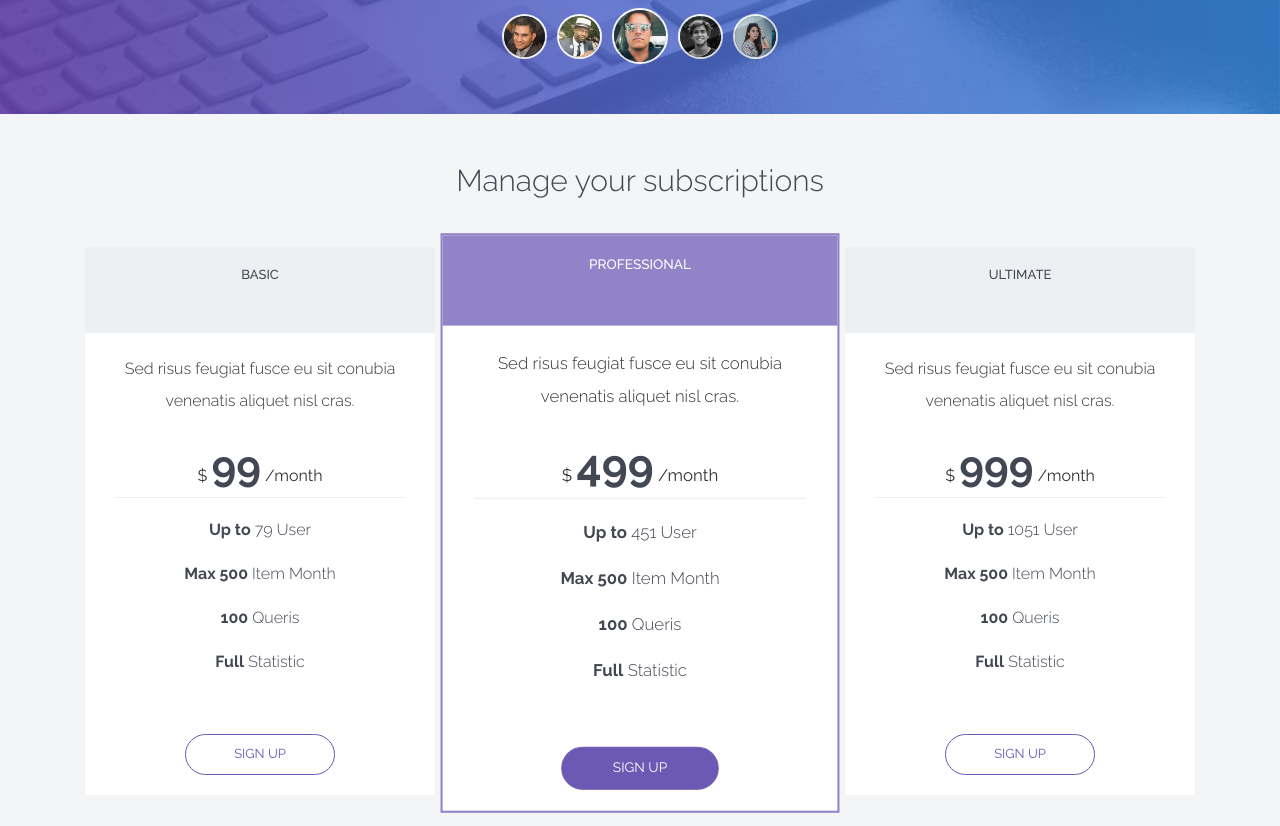
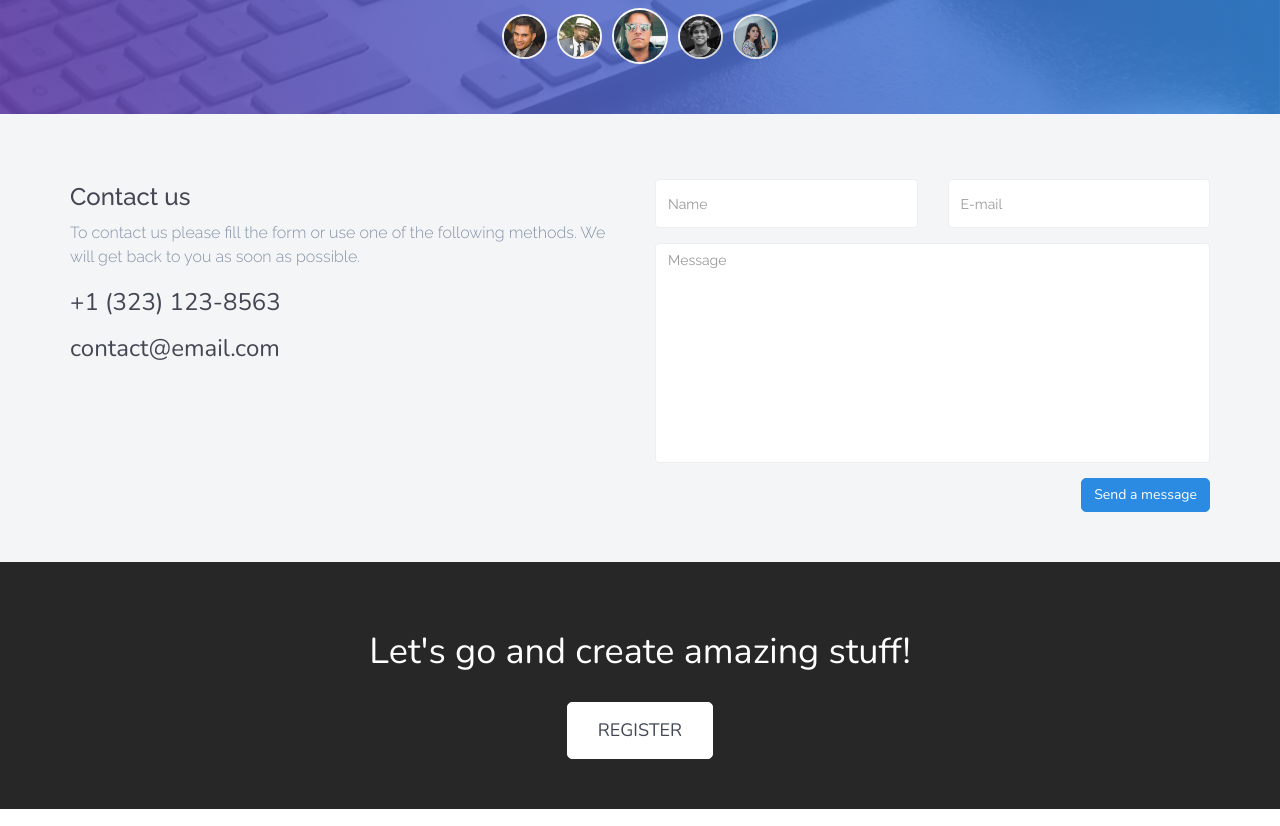
Before and after one commit to B4sti3n/IOTA-Wallet, a plain HTML site: page Web/index.html in a window 1280 px wide. Shown: the part 2614-3440 px from the top of the page. Drawn offline with nearby package versions, Linux system fonts and the light colour scheme.

Commit message:
Modification

```diff
--- a/Web/index.html
+++ b/Web/index.html
@@ -269,109 +269,6 @@
     </div>
   </div>
   </div>
-</section><section class="pricing-default bg-gray" id="pricing">
-  <h2 class="section-heading dark">Manage your subscriptions</h2>
-  <div class="container">
-    <div class="row pricing-container">
-      <div class="default-pricing-table col-md-12 mt-50">
-        <!-- Single Table -->
-        <div class="col-md-4 wow fadeInLeft">
-          <div class="single-pricing-table text-center">
-            <!-- Heading -->
-            <div class="pricing-table-heading">
-              <h2>Basic</h2>
-            </div>
-            <p class="description">
-              Sed risus feugiat fusce eu sit conubia venenatis aliquet nisl cras.
-            </p>
-            <!-- Price -->
-            <div class="price">
-              <span class="bucks">$</span>
-              <span><b class="value">99</b> /month</span>
-              <hr class="margin-md" />
-            </div>
-
-            <!-- Price Item -->
-            <div class="pricing-item">
-              <ul>
-                <li><p><strong>Up to</strong> 79 User</p></li>
-                <li><p><strong>Max 500</strong> Item Month</p></li>
-                <li><p><strong>100</strong> Queris</p></li>
-                <li><p><strong>Full</strong> Statistic</p></li>
-              </ul>
-            </div>
-
-            <!-- Button -->
-            <div class="pricing-button">
-              <a href="\Design\Login\index.html" class="btn btn-pricing">Sign Up</a>
-            </div>
-          </div>
-        </div>
-        <!-- Single Table -->
-        <div class="col-md-4 no-padding wow fadeInUp">
-          <div class="single-pricing-table pricing-special text-center">
-            <!-- Heading -->
-            <div class="pricing-table-heading">
-              <h2>Professional</h2>
-            </div>
-            <p class="description">
-              Sed risus feugiat fusce eu sit conubia venenatis aliquet nisl cras.
-            </p>
-            <!-- Price -->
-            <div class="price">
-              <span class="bucks">$</span>
-              <span><b class="value">499</b> /month</span>
-              <hr class="margin-md" />
-            </div>
-            <!-- Price Item -->
-            <div class="pricing-item">
-              <ul>
-                <li><p><strong>Up to</strong> 451 User</p></li>
-                <li><p><strong>Max 500</strong> Item Month</p></li>
-                <li><p><strong>100</strong> Queris</p></li>
-                <li><p><strong>Full</strong> Statistic</p></li>
-              </ul>
-            </div>
-            <!-- Button -->
-            <div class="pricing-button">
-              <a href="#" class="btn btn-pricing filled">Sign Up</a>
-            </div>
-          </div>
-        </div>
-        <!-- Single Table -->
-        <div class="col-md-4 wow fadeInRight">
-          <div class="single-pricing-table text-center ">
-            <!-- Heading -->
-            <div class="pricing-table-heading">
-              <h2>Ultimate</h2>
-            </div>
-            <p class="description">
-              Sed risus feugiat fusce eu sit conubia venenatis aliquet nisl cras.
-            </p>
-            <!-- Price -->
-            <div class="price">
-              <span class="bucks">$</span>
-              <span><b class="value">999</b> /month</span>
-              <hr class="margin-md" />
-            </div>
-            <!-- Price Item -->
-            <div class="pricing-item">
-              <ul>
-                <li><p><strong>Up to</strong> 1051 User</p></li>
-                <li><p><strong>Max 500</strong> Item Month</p></li>
-                <li><p><strong>100</strong> Queris</p></li>
-                <li><p><strong>Full</strong> Statistic</p></li>
-              </ul>
-            </div>
-            <!-- Button -->
-            <div class="pricing-button">
-              <a href="#" class="btn btn-pricing">Sign Up</a>
-            </div>
-          </div>
-        </div>
-      </div>
-    </div>
-  </div>
 </section><section class="contact-default bg-gray">
   <div class="container">
     <div class="row">
@@ -422,7 +319,7 @@
     Let's go and create amazing stuff!
   </h1>
 
-  <a href="#" class="btn btn-rect btn-xl btn-rect--white">BUY THIS TEMPLATE</a>
+  <a href="#" class="btn btn-rect btn-xl btn-rect--white">REGISTER</a>
 </section><footer class="footer footer--light">
   <div class="container">
     <div class="row">
```
